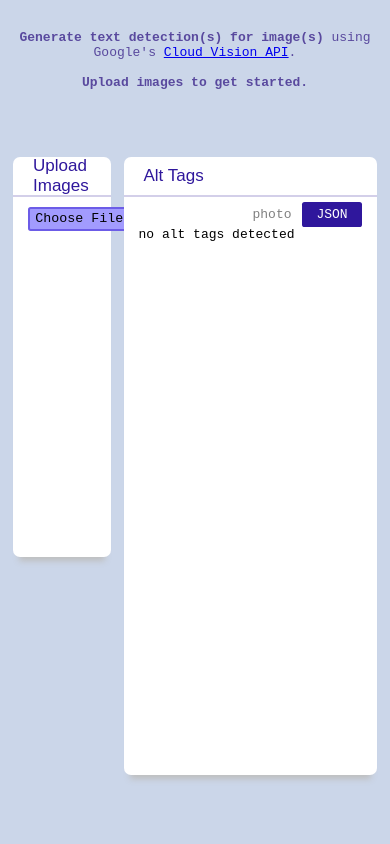
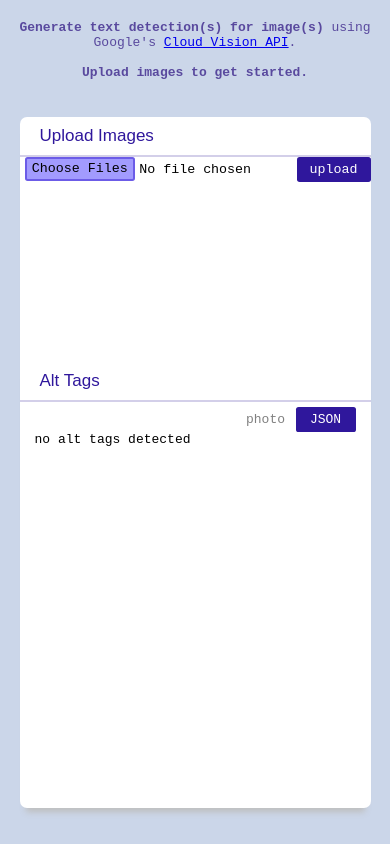
Before and after one commit to minori-fh/altgen, a React (Create React App) app in the folder client/: page / in a window 390 px wide. Built offline with nearby package versions, Linux system fonts and the light colour scheme.

Commit message:
add media query styling for 758px max-width

```diff
--- a/client/src/App.css
+++ b/client/src/App.css
@@ -64,19 +64,18 @@
 
 #intro {
   width: 100%;
-  height: 15vh;
+  height: 70px;
   text-align: center;
   color: rgb(89, 73, 158);
-  padding-top: 30px;
+  padding-top: 10px;
 }
 
 #panels {
   width: 100%;
-  height: 85vh;
+  height: 88%;
   display: flex;
   flex-direction: row;
   align-items: flex-start;
-  padding-top: 30px;
   justify-content: space-evenly;
   font-family: 'Roboto Mono', monospace !important;
   font-size: 13px;
@@ -111,3 +110,10 @@ button:focus {
   font-size: 17px;
   color: rgb(47, 23, 156);
 }
+
+@media only screen and (max-width: 768px) {
+  #panels {
+    flex-direction: column;
+    align-items: center;
+  }
+}
--- a/client/src/components/InputPanel/style.css
+++ b/client/src/components/InputPanel/style.css
@@ -40,7 +40,8 @@ select {
     justify-content: flex-start;
     align-items: flex-start;
     font-family: 'Roboto Mono', monospace !important;
-    padding: 10px 15px;
+    padding-bottom: 10px;
+    padding-left: 5px;
 }
 
 #uploaded-files {
@@ -56,9 +57,7 @@ select {
 
 #input {
     font-family: 'Roboto Mono', monospace !important;
-    width: 330px;
 }
-
 
 #upload-btn {
     /* 15px is for padding */
@@ -104,3 +103,12 @@ input[type=file]::file-selector-button:hover {
     border: 2px solid #00cec9;
     font-family: 'Roboto Mono', monospace !important;
 }
+
+@media only screen and (max-width: 768px) {
+    #input-panel-container {
+        width: 90%;
+        max-width: 90%;
+        height: 200px;
+        margin-bottom: 20px;
+    }
+  }
--- a/client/src/components/OutputPanel/style.css
+++ b/client/src/components/OutputPanel/style.css
@@ -69,3 +69,11 @@ pre, .output-wrapper {
     width: 100%;
     height: 100%;
 }
+
+@media only screen and (max-width: 768px) {
+    #output-panel-container {
+        width: 90%;
+        max-width: 90%;
+        height: 60%;
+    }
+  }
```
